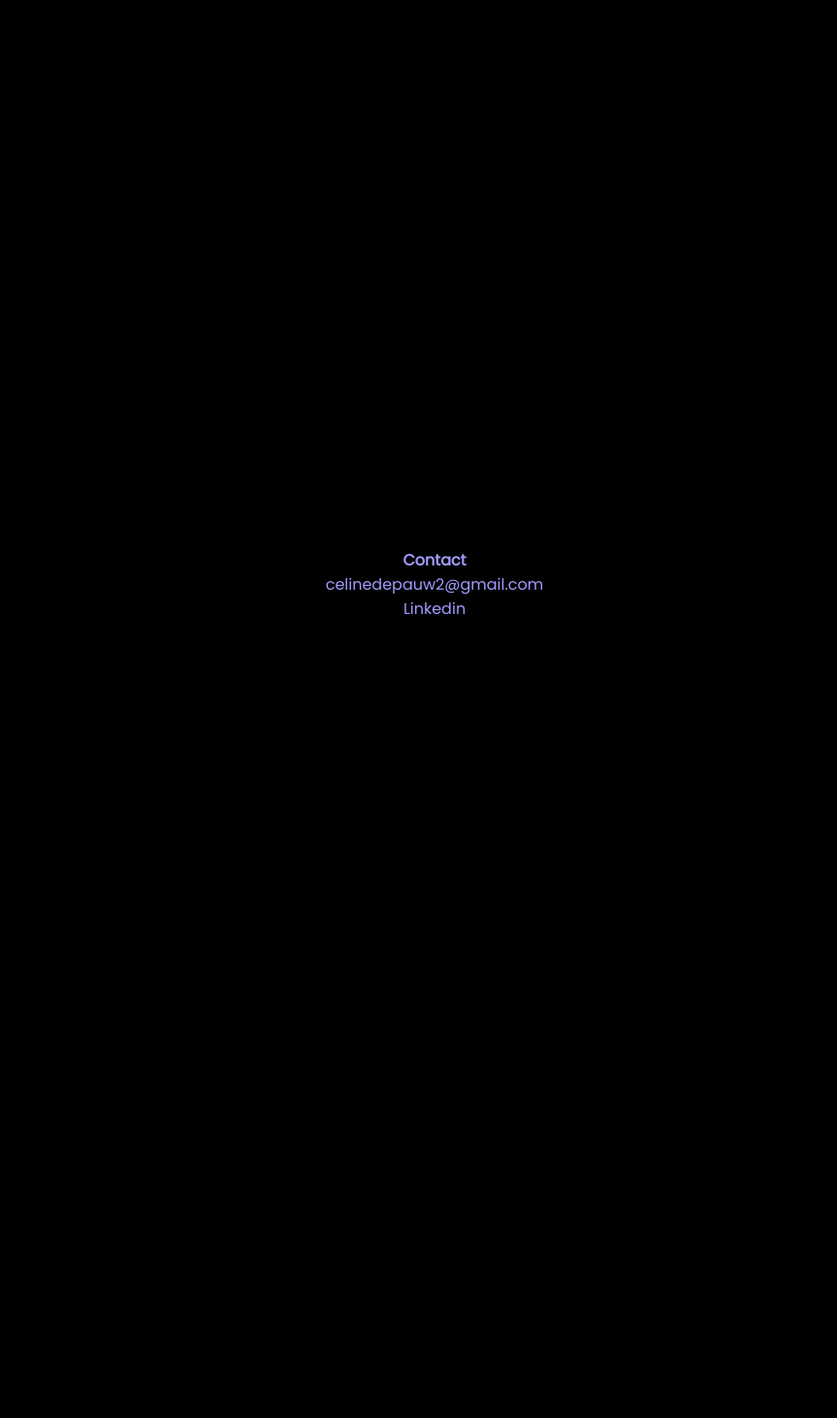
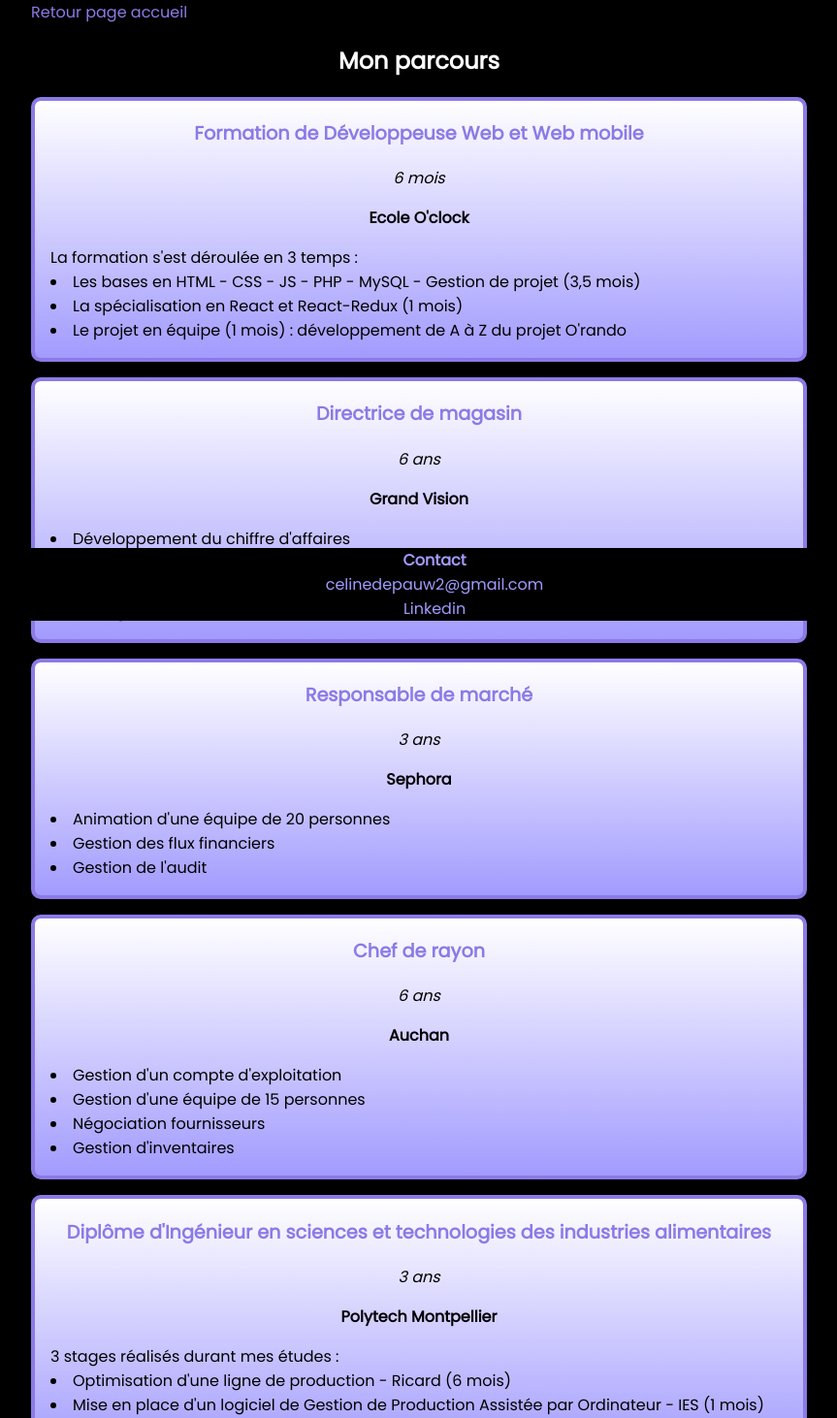
Before and after one commit to celinedepauw/netlify_deploy, a React (Create React App) app in the folder portfolio/: page /parcours in a window 1280 px wide. Shown: the part 160-1622 px from the top of the page at 97% size, without its empty margins (208-1071 px from the left). Before the commit the page ends 800 px from the top, so only its background shows below. Built offline with nearby package versions, Linux system fonts and the light colour scheme.

Commit message:
add a page for experience

```diff
--- /dev/null
+++ b/portfolio/src/components/Experience/experience.scss
@@ -0,0 +1,47 @@
+.experience {
+    color: white;
+    max-width: 800px;
+    margin: 10rem auto;
+
+    .experience_return {
+        color: #8c7ae6;
+
+        &:hover {
+            font-weight: bold;
+        }
+    }
+
+    .experience_title {
+        text-align: center;
+    }
+
+    .experience_section {
+        border: solid 4px #8c7ae6;
+        border-radius: 10px;
+        padding: 0 1rem;
+        margin-bottom: 1rem;
+        background: linear-gradient(to top, #a29bfe, white);
+        color: black;
+
+        .experience_job {
+            color: #8c7ae6;
+            font-weight: bold;
+            text-align: center;
+            font-size: 1.2rem;
+        }
+
+        .experience_duration {
+            text-align: center;
+            font-style: italic;
+        }
+
+        .experience_enterprise {
+            text-align: center;
+            font-weight: bold;
+        }
+
+        .experience_details {
+            text-align: justify;
+        }
+    }
+}
--- /dev/null
+++ b/portfolio/src/components/Experience/index.js
@@ -0,0 +1,65 @@
+import React from 'react';
+import { Link } from 'react-router-dom';
+
+import './experience.scss';
+
+const Experience = () => (
+        <div className="experience">
+            <Link to="/" className="experience_return">Retour page accueil</Link>
+            <h2 className="experience_title">Mon parcours</h2>
+            <div className="experience_section">
+                <p className="experience_job">Formation de Développeuse Web et Web mobile</p>
+                <p className="experience_duration">6 mois</p>
+                <p className="experience_enterprise">Ecole O'clock</p>
+                <p className="experience_details">La formation s'est déroulée en 3 temps :
+                    <li>Les bases en HTML - CSS - JS - PHP - MySQL - Gestion de projet (3,5 mois)</li>
+                    <li>La spécialisation en React et React-Redux (1 mois)</li>
+                    <li>Le projet en équipe (1 mois) : développement de A à Z du projet O'rando</li>
+                </p>
+            </div>
+            <div className="experience_section">
+                <p className="experience_job">Directrice de magasin</p>
+                <p className="experience_duration">6 ans</p>
+                <p className="experience_enterprise">Grand Vision</p>
+                <p className="experience_details">
+                    <li>Développement du chiffre d'affaires</li>
+                    <li>Accompagnement d'une équipe de 10 personnes</li>
+                    <li>Analyse de la performance</li>
+                    <li>Pilotage de la satisfaction client</li>
+                </p>
+            </div>
+            <div className="experience_section">
+                <p className="experience_job">Responsable de marché</p>
+                <p className="experience_duration">3 ans</p>
+                <p className="experience_enterprise">Sephora</p>
+                <p className="experience_details">
+                    <li>Animation d'une équipe de 20 personnes</li>
+                    <li>Gestion des flux financiers</li>
+                    <li>Gestion de l'audit</li>
+                </p>
+            </div>
+            <div className="experience_section">
+                <p className="experience_job">Chef de rayon</p>
+                <p className="experience_duration">6 ans</p>
+                <p className="experience_enterprise">Auchan</p>
+                <p className="experience_details">
+                    <li>Gestion d'un compte d'exploitation</li>
+                    <li>Gestion d'une équipe de 15 personnes</li>
+                    <li>Négociation fournisseurs</li>
+                    <li>Gestion d'inventaires</li>
+                </p>
+            </div>
+            <div className="experience_section">
+                <p className="experience_job">Diplôme d'Ingénieur en sciences et technologies des industries alimentaires</p>
+                <p className="experience_duration">3 ans</p>
+                <p className="experience_enterprise">Polytech Montpellier</p>
+                <p className="experience_details">3 stages réalisés durant mes études :
+                    <li>Optimisation d'une ligne de production - Ricard (6 mois)</li>
+                    <li>Mise en place d'un logiciel de Gestion de Production Assistée par Ordinateur - IES (1 mois)</li>
+                    <li>Optimisation d'une ligne de fabrication - Nougats Bremond (2 mois)</li>
+                </p>
+            </div>
+        </div>
+);
+
+export default Experience;
--- /dev/null
+++ b/portfolio/src/components/Home/ExperienceSmall.js
@@ -0,0 +1,12 @@
+import React from 'react';
+import { Link } from 'react-router-dom';
+
+const ExperienceSmall = () => (
+        <div className="experienceSmall">
+            <h3 className="experienceSmall_title">Mon parcours</h3>
+            <p className="experienceSmall_intro">Comme tous les reconvertis, j'ai un parcours atypique, je vous laisse le découvrir...</p>
+            <p className="experienceSmall_link"><Link to="/parcours" >C'est juste ici !</Link></p>
+        </div>
+    );
+
+export default ExperienceSmall;
--- a/portfolio/src/components/Home/home.scss
+++ b/portfolio/src/components/Home/home.scss
@@ -26,6 +26,33 @@
         }
     }
 
+    .experienceSmall {
+        margin: 1rem auto;
+        padding: 0 1rem;
+        border: 4px solid #8c7ae6;
+        border-radius: 10px;
+        max-width: 800px;
+        background: linear-gradient(to top, #a29bfe, white);
+        padding-bottom: 1rem;
+
+        .experienceSmall_title {
+            text-align: center;
+            color: #8c7ae6;
+        }
+
+        .experienceSmall_intro {
+
+        }
+
+        .experienceSmall_link {
+            text-align: right;
+
+            &:hover {
+                font-weight: bold;
+            }
+        }
+    }
+
     .whoIAmSmall {
         margin: 1rem auto;
         padding: 0 1rem;
@@ -37,6 +64,7 @@
 
         .whoIAmSmall_title {
             text-align: center;
+            color: #8c7ae6;
         }
 
         .whoIAmSmall_intro {
@@ -63,6 +91,7 @@
 
         .skillsSmall_title {
             text-align: center;
+            color: #8c7ae6;
         }
 
         .skillsSmall_intro {
@@ -90,6 +119,7 @@
 
         .projectsSmall_title {
             text-align: center;
+            color: #8c7ae6;
         }
 
         .projectsSmall_intro {
@@ -117,6 +147,7 @@
 
         .resumeSmall_title {
             text-align: center;
+            color: #8c7ae6;
         }
 
         .resumeSmall_intro {
--- a/portfolio/src/components/Home/index.js
+++ b/portfolio/src/components/Home/index.js
@@ -1,7 +1,8 @@
 import React from 'react';
 import Introduction from './Introduction';
+import ExperienceSmall from './ExperienceSmall';
+import SkillsSmall from './SkillsSmall';
 import WhoIAmSmall from './WhoIAmSmall';
-import SkillsSmall from './SkillsSmall';
 import ProjectsSmall from './ProjectsSmall';
 import ResumeSmall from './ResumeSmall';
 
@@ -10,8 +11,9 @@ import './home.scss';
 const Home = () => (
         <div className="home">
             <Introduction />
+            <ExperienceSmall />
+            <SkillsSmall />
             <WhoIAmSmall />
-            <SkillsSmall />
             <ProjectsSmall />
             <ResumeSmall />
         </div>
--- a/portfolio/src/components/Page/index.js
+++ b/portfolio/src/components/Page/index.js
@@ -2,8 +2,9 @@ import React from 'react';
 import { Route, Switch } from 'react-router-dom';
 
 import Home from '../Home';
+import Experience from '../Experience';
+import Skills from '../Skills';
 import WhoIAm from '../WhoIAm';
-import Skills from '../Skills';
 import Projects from '../Projects';
 import Resume from '../Resume';
 
@@ -11,11 +12,14 @@ import Resume from '../Resume';
 const Page = () => (
     <div className="page">
         <Switch>
-            <Route exact path="/qui_suis_je">
-                <WhoIAm />
+            <Route exact path="/parcours">
+                <Experience />
             </Route>
             <Route exact path="/competences">
                 <Skills />
+            </Route>
+            <Route exact path="/qui_suis_je">
+                <WhoIAm />
             </Route>
             <Route exact path="/projets">
                 <Projects />
```
